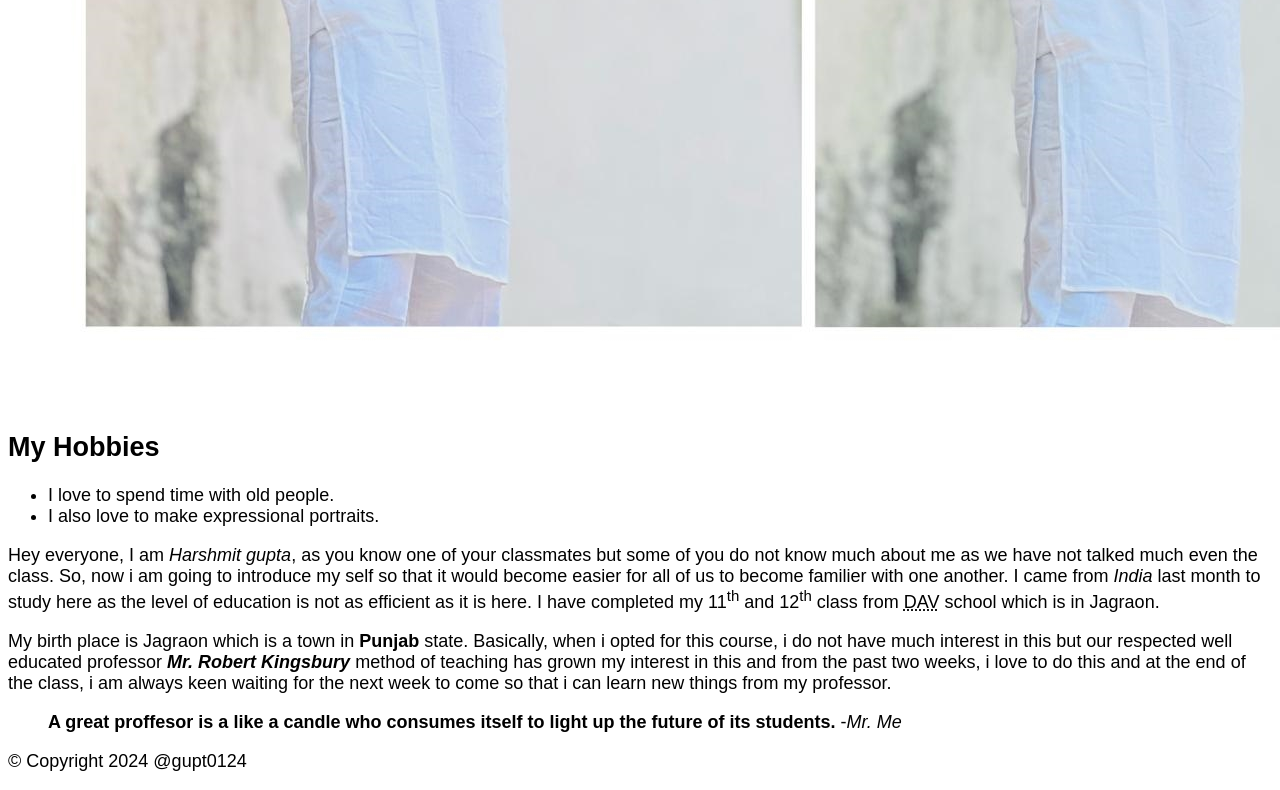
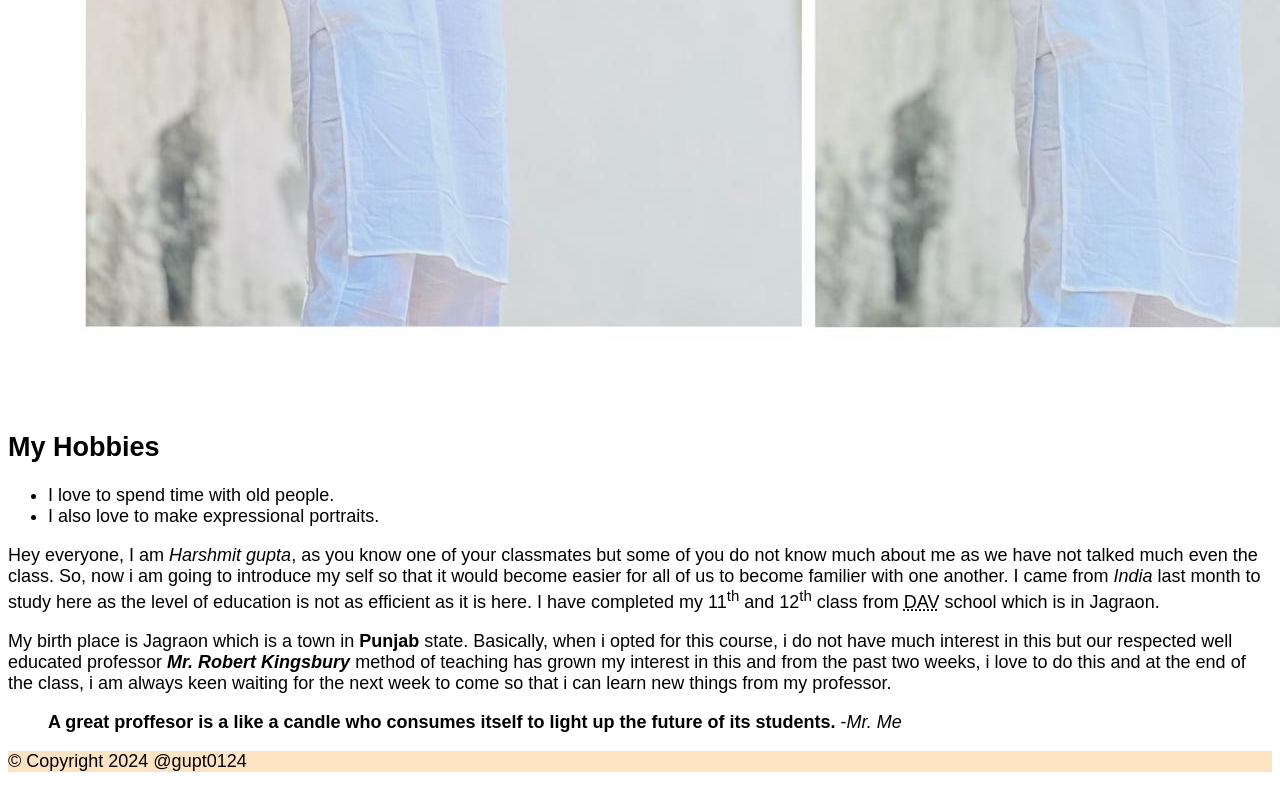
Before and after one commit to gupt0124/gupt0124.github.io, a plain HTML site: page html-assignment/index.html in a window 1280 px wide. Shown: the part 1436-2226 px from the top of the page. Drawn offline with Linux system fonts and the light colour scheme.

Commit message:
select multiple elements

```diff
--- a/html-assignment/css/main.css
+++ b/html-assignment/css/main.css
@@ -4,3 +4,6 @@ body{
 body{
     font-size: 18px;
 }
+header, footer{
+    background-color: bisque;
+}
```
